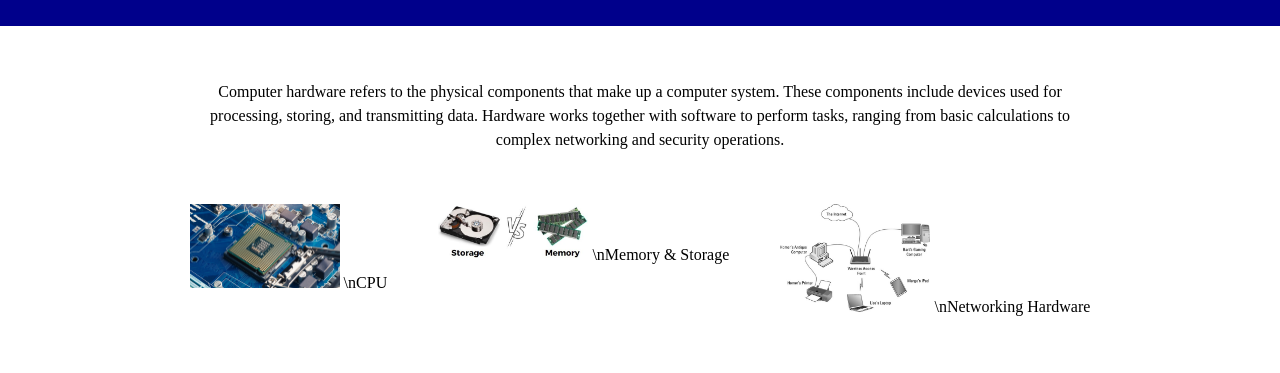
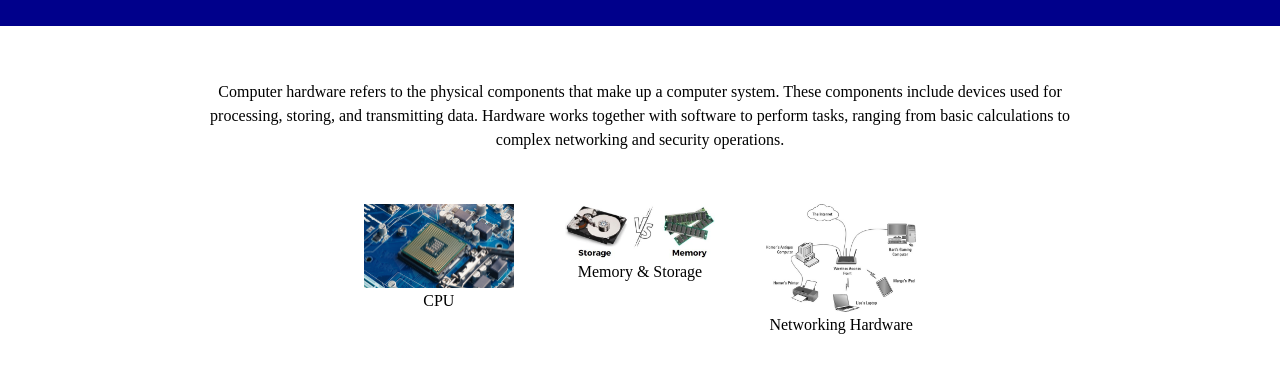
Before and after one commit to Cooper-W-04/Cooper-W-04.github.io, a plain HTML site: page hw1/index.html in a window 1280 px wide. Shown: the part 105-478 px from the top of the page. Drawn offline with Linux system fonts and the light colour scheme.

Commit message:
br is the correct tag, not \n like all other coding languages

```diff
--- a/hw1/index.html
+++ b/hw1/index.html
@@ -23,17 +23,20 @@
         <span class="icon-container">
             <a href="cpu.html">
                 <img src="img/cpu-icon.jpg" alt="CPU icon">
-                <span>\nCPU</span>
+                <br>
+                <span>CPU</span>
             </a>
 
             <a href="memory-and-storage.html">
                 <img src="img/storage-vs-memory-icon.jpg" alt="Memory and Storage icon">
-                <span>\nMemory & Storage</span>
+                <br>
+                <span>Memory & Storage</span>
             </a>
 
             <a href="networking-hardware.html">
                 <img src="img/network-hardware-icon.jpeg" alt="Networking Hardware icon">
-                <span>\nNetworking Hardware</span>
+                <br>
+                <span>Networking Hardware</span>
             </a>
         </span>
     </main>
```
Also changed, not shown: hw1/memory-and-storage.html (+2 -1 lines), hw1/networking-hardware.html (+2 -1 lines).
